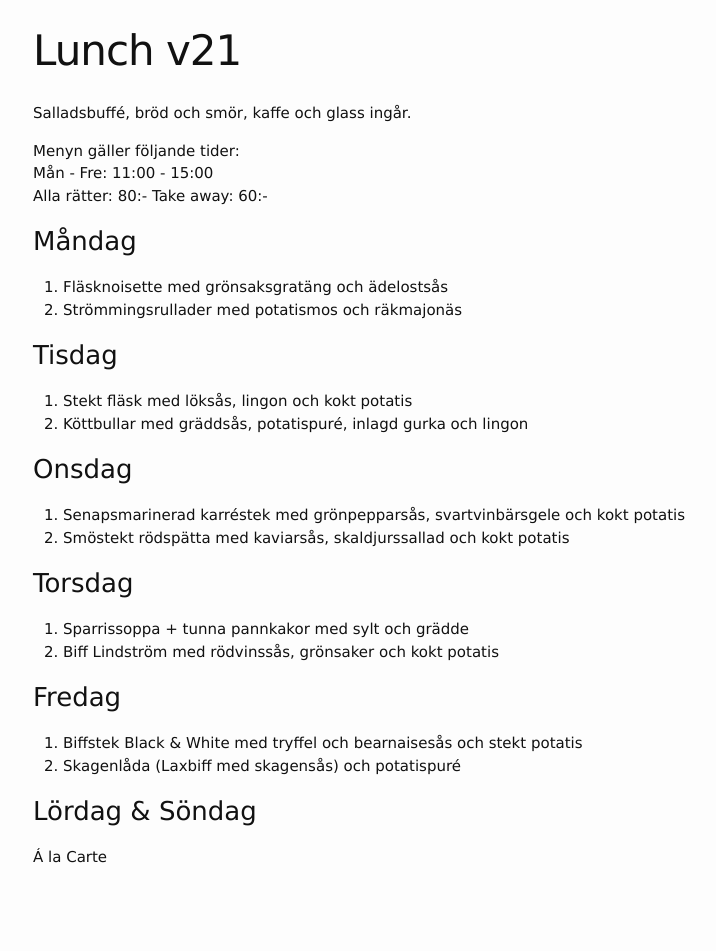
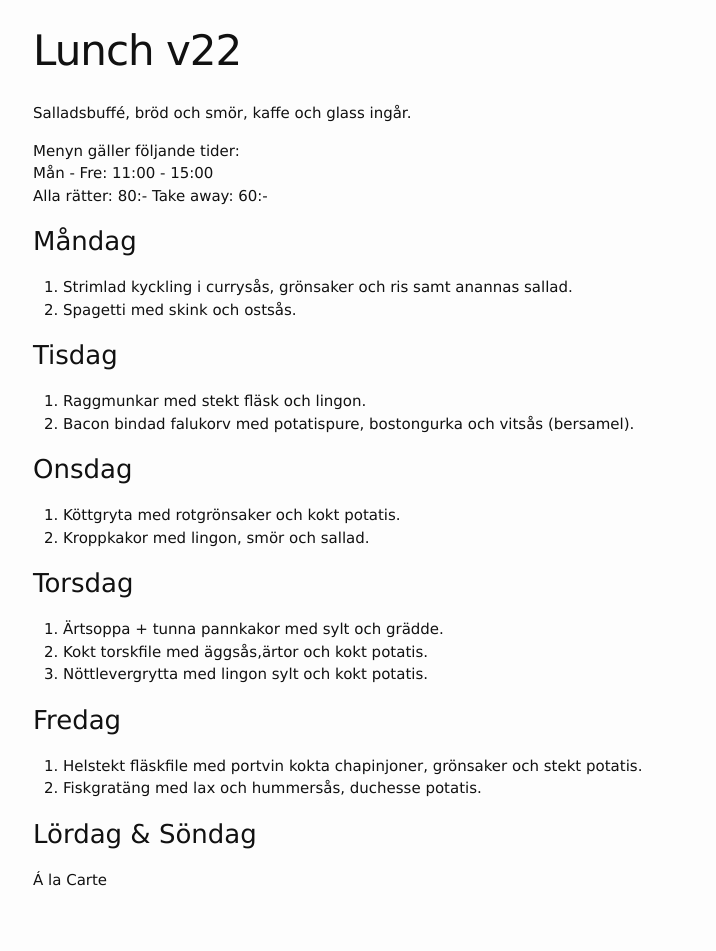
Before and after one commit to FarInn62/farinn62.github.io, a Jekyll site: the page built from lunch.md, in a window 1280 px wide. Shown: the whole page, without its empty margins (237-953 px from the left). Built offline with Jekyll 4.4.1, drawn with Linux system fonts in a browser that asks for light colours; before the commit the page ends 929 px from its top, so only the background shows below that.

Commit message:
Update lunch.md

```diff
--- a/lunch.md
+++ b/lunch.md
@@ -1,6 +1,6 @@
 ---
 layout: foodmenu
-title: Lunch v21
+title: Lunch v22
 permalink: /lunch/
 published: true
 ---
@@ -12,28 +12,29 @@ Alla rätter: 80:- Take away: 60:-
 
 ### Måndag
 
-1. Fläsknoisette med grönsaksgratäng och ädelostsås
-2. Strömmingsrullader med potatismos och räkmajonäs
+1. Strimlad kyckling i currysås, grönsaker och ris samt anannas sallad.
+2. Spagetti med skink och ostsås.
 
 ### Tisdag
 
-1. Stekt fläsk med löksås, lingon och kokt potatis
-2. Köttbullar med gräddsås, potatispuré, inlagd gurka och lingon
+1. Raggmunkar med stekt fläsk och lingon.
+2. Bacon bindad falukorv med potatispure, bostongurka och vitsås (bersamel).
 
 ### Onsdag
 
-1. Senapsmarinerad karréstek med grönpepparsås, svartvinbärsgele och kokt potatis
-2. Smöstekt rödspätta med kaviarsås, skaldjurssallad och kokt potatis
+1. Köttgryta med rotgrönsaker och kokt potatis.
+2. Kroppkakor med lingon, smör och sallad.
 
 ### Torsdag
 
-1. Sparrissoppa + tunna pannkakor med sylt och grädde
-2. Biff Lindström med rödvinssås, grönsaker och kokt potatis
+1. Ärtsoppa + tunna pannkakor med sylt och grädde.
+2. Kokt torskfile med äggsås,ärtor och kokt potatis.
+3. Nöttlevergrytta med lingon sylt och kokt potatis.
 
 ### Fredag
 
-1. Biffstek Black & White med tryffel och bearnaisesås och stekt potatis
-2. Skagenlåda (Laxbiff med skagensås) och potatispuré
+1. Helstekt fläskfile med portvin kokta chapinjoner, grönsaker och stekt potatis.
+2. Fiskgratäng med lax och hummersås, duchesse potatis.
 
 ### Lördag & Söndag
 
```
